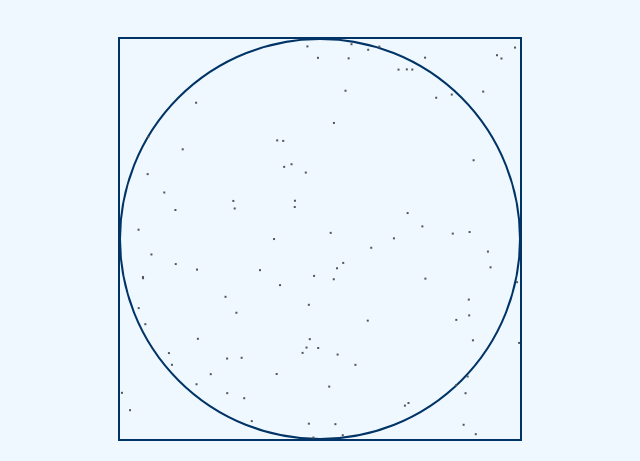
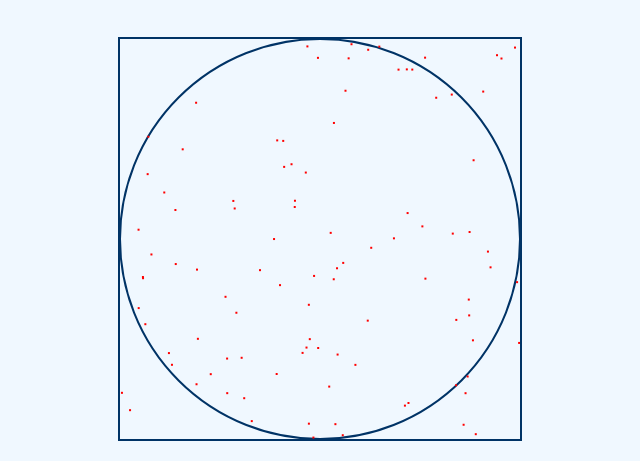
Before and after one commit to Transliterator/Pi_Rend, a plain HTML site: page index.html in a window 1280 px wide. Shown: the part 284-745 px from the top of the page, without its empty margins (320-960 px from the left). Drawn offline with Linux system fonts and the light colour scheme.

Commit message:
Update index.html

```diff
--- a/index.html
+++ b/index.html
@@ -1,3 +1,4 @@
+
 
 
 <!DOCTYPE html>
@@ -140,7 +141,7 @@
                 const x = Math.random() * width;
                 const y = Math.random() * height;
 
-                ctx.fillStyle = '#555'; // сірий
+                ctx.fillStyle = 'red'; // яскравий червоний
                 ctx.fillRect(x, y, 2, 2);
             }
         }
```
